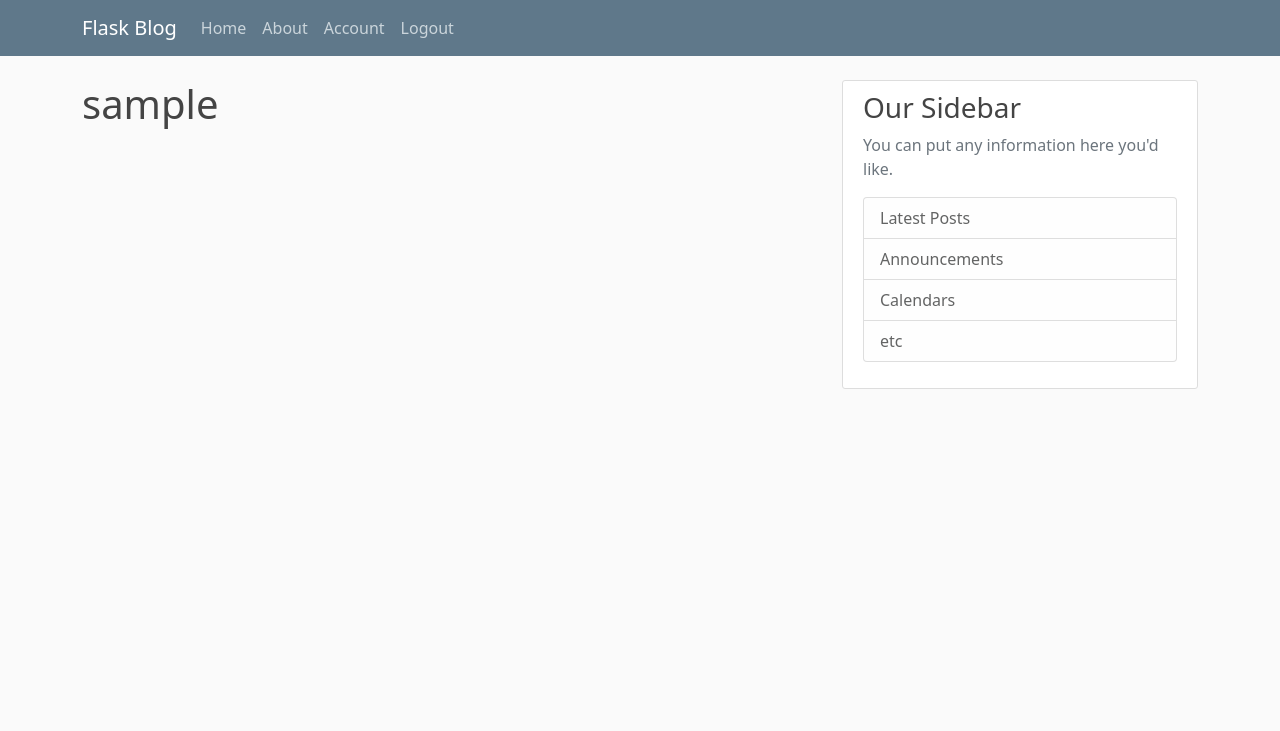
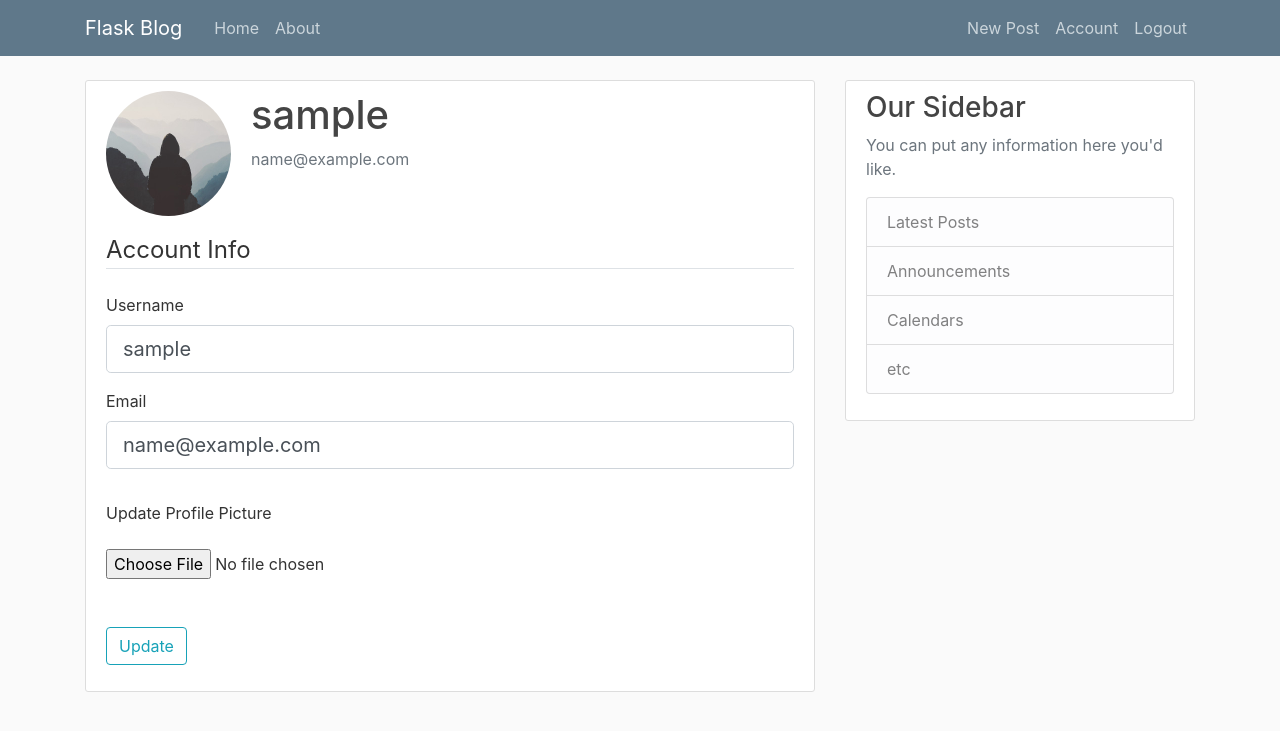
Before and after one commit to BrianxYu/Python_Flask_Corey_Tutorial, a Flask app: page /account in a window 1280 px wide. Shown: the top 731 px of the page. Run offline with Flask 3, Linux system fonts and the light colour scheme; the visitor is signed in with stand-in values (Sample User, id 1); some libraries are stand-ins or nearby versions.

Commit message:
Added functionality to create, update and delete posts

```diff
--- a/flaskblog/__init__.py
+++ b/flaskblog/__init__.py
@@ -2,14 +2,20 @@ from flask import Flask
 from flask_sqlalchemy import SQLAlchemy
 from flask_bcrypt import Bcrypt
 from flask_login import LoginManager
+from flask_swagger import swagger
 
 app = Flask(__name__)
 app.config['SECRET_KEY'] = 'f15bece435da232d6b42e722081eb4a7'
 app.config['SQLALCHEMY_DATABASE_URI'] = 'sqlite:///site.db'
+
 db = SQLAlchemy(app)
+
 bcrypt = Bcrypt(app)
+
 login_manager = LoginManager(app)
 login_manager.login_view = 'login' # this is where the viewer will be redirected if accessing pages that requied login
 login_manager.login_message_category = 'info'
 
+swg = swagger(app)
+
 from flaskblog import routes
--- a/flaskblog/forms.py
+++ b/flaskblog/forms.py
@@ -1,7 +1,9 @@
 from flask_wtf import FlaskForm
-from wtforms import StringField, PasswordField, SubmitField, BooleanField
+from flask_wtf.file import FileField, FileAllowed
+from wtforms import StringField, PasswordField, SubmitField, BooleanField, TextAreaField
 from wtforms.validators import DataRequired, Length, Email, EqualTo, ValidationError
 from flaskblog.models import User
+from flask_login import current_user
 
 class RegistrationForm(FlaskForm):
     username = StringField('Username',
@@ -19,7 +21,7 @@ class RegistrationForm(FlaskForm):
             raise ValidationError("Username is taken, please choose a different one")
 
     def validate_email(self, email):
-        user = User.query.filter_by(email = email.data).first()
+        user = User.query.filter_by(email = email.data.lower()).first()
         if user:
             raise ValidationError("Email is taken, please choose a different one")
 
@@ -30,3 +32,30 @@ class LoginForm(FlaskForm):
     password = PasswordField('Password', validators=[DataRequired()])
     remember = BooleanField('Remember Me')
     submit = SubmitField('Login')
+
+
+class UpdateAccountForm(FlaskForm):
+    username = StringField('Username',
+                           validators=[DataRequired(), Length(min=2, max=20)])
+    email = StringField('Email',
+                        validators=[DataRequired(), Email()])
+    picture = FileField('Update Profile Picture', validators = [FileAllowed(['jpg', 'png'])])
+    submit = SubmitField('Update')
+
+    def validate_username(self, username):
+        if username.data != current_user.username:
+            user = User.query.filter_by(username = username.data).first()
+            if user:
+                raise ValidationError("Username is taken, please choose a different one")
+
+    def validate_email(self, email):
+        if email.data.lower() != current_user.email:
+            user = User.query.filter_by(email = email.data.lower()).first()
+            if user:
+                raise ValidationError("Email is taken, please choose a different one")
+
+
+class PostForm(FlaskForm):
+    title = StringField('Title', validators = [DataRequired()])
+    content = TextAreaField('Content', validators = [DataRequired()])
+    submit = SubmitField('Post')
--- a/flaskblog/routes.py
+++ b/flaskblog/routes.py
@@ -1,27 +1,16 @@
-from flask import render_template, url_for, flash, redirect, request
+import os
+import secrets
+from PIL import Image
+from flask import render_template, url_for, flash, redirect, request, abort
 from flaskblog import app, db, bcrypt
-from flaskblog.forms import RegistrationForm, LoginForm
-from flaskblog.models import User
+from flaskblog.forms import RegistrationForm, LoginForm, UpdateAccountForm, PostForm
+from flaskblog.models import User, Post
 from flask_login import login_user, current_user, logout_user, login_required
-
-posts = [
-    {
-        'author': "Author 1",
-        'title': 'Blog Post 1',
-        'content': 'First post content',
-        'date_posted': 'April 20, 2023'
-    },
-    {
-        'author': "Author 2",
-        'title': 'Blog Post 2',
-        'content': 'Second post content',
-        'date_posted': 'June 20, 2023'
-    }
-]
 
 @app.route("/")
 @app.route("/home")
 def home():
+    posts = Post.query.all()
     return render_template('home.html', posts=posts)
 
 @app.route("/about")
@@ -64,7 +53,85 @@ def logout():
     logout_user() # user is not required since it is to log out the current user
     return redirect(url_for('home'))
 
-@app.route("/account")
+
+def save_picture(form_picture, output_size: tuple = (125, 125)) -> str:
+    # Prepare image name and path
+    _, suffix = os.path.splitext(form_picture.filename)
+    picture_fn = secrets.token_hex(8) + suffix
+    picture_path = os.path.join(app.root_path, 'static/profile_pics', picture_fn)
+
+    # Resize the image to reduce volume
+    i = Image.open(form_picture)
+    i.thumbnail(output_size)
+
+    # Store to desired path
+    i.save(picture_path)
+    return picture_fn
+
+@app.route("/account", methods = ['GET', 'POST'])
 @login_required # this decorator will enforce the user to login before can access
 def account():
-    return render_template('account.html', title = 'Account')
+    form = UpdateAccountForm()
+    if form.validate_on_submit():
+        if form.picture.data:
+            picture_file = save_picture(form.picture.data)
+        current_user.username = form.username.data
+        current_user.email = form.email.data.lower()
+        current_user.image_file = picture_file
+        db.session.commit()
+        flash('Your account has been updated!', 'success')
+        return redirect(url_for('account'))
+    elif request.method == "GET":
+        form.username.data = current_user.username
+        form.email.data = current_user.email
+    image_file = url_for("static", filename = f'profile_pics/{current_user.image_file}')
+    return render_template('account.html', title = 'Account',
+                           image_file = image_file, form = form)
+
+@app.route("/post/new", methods = ['GET', 'POST'])
+@login_required
+def new_post():
+    form = PostForm()
+    if form.validate_on_submit():
+        post = Post(title = form.title.data, content = form.content.data, author = current_user)
+        db.session.add(post)
+        db.session.commit()
+        flash('Your post has been created!', 'success')
+        return redirect(url_for('home'))
+    return render_template("create_post.html", title = "New Post", form = form, legend = 'New Post')
+
+@app.route("/post/<int:post_id>")
+def post(post_id: int):
+    post = Post.query.get_or_404(post_id)
+    return render_template("post.html", title = post.title, post = post)
+
+@app.route("/post/<int:post_id>/update", methods = ['GET', 'POST'])
+@login_required
+def update_post(post_id: int):
+    post = Post.query.get_or_404(post_id)
+    if post.author != current_user:
+        abort(403)
+    form = PostForm()
+    if form.validate_on_submit():
+        post.title = form.title.data
+        post.content = form.content.data
+        db.session.commit()
+        flash("Your post has been updated!", 'success')
+        return redirect(url_for('post', post_id = post.id))
+    elif request.method == 'GET':
+        form.title.data = post.title
+        form.content.data = post.content
+    return render_template("create_post.html", title = "Update Post", form = form, legend = 'Update Post')
+
+
+@app.route("/post/<int:post_id>/delete", methods = ['POST'])
+@login_required
+def delete_post(post_id: int):
+    post = Post.query.get_or_404(post_id)
+    if post.author != current_user:
+        abort(403)
+    db.session.delete(post)
+    db.session.commit()
+    flash("Your post has been deleted!", 'success')
+
+    return redirect(url_for('home'))
--- a/flaskblog/templates/account.html
+++ b/flaskblog/templates/account.html
@@ -1,4 +1,60 @@
 {% extends "layout.html" %}
 {% block content %}
-    <h1>{{ current_user.username }}</h1>
+<div class="content-section">
+    <div class="media">
+        <img class="rounded-circle account-img" src="{{ image_file }}">
+        <div class="media-body">
+            <h2 class="account-heading">{{ current_user.username }}</h2>
+            <p class="text-secondary">{{ current_user.email }}</p>
+        </div>
+    </div>
+    <form method="POST" action="" enctype="multipart/form-data">
+        {{ form.hidden_tag() }}
+        <fieldset class="form-group">
+            <legend class="border-bottom mb-4">Account Info</legend>
+
+            <div class="form-group">
+                {{ form.username.label(class="form-control-label") }}
+                {% if form.username.errors %}
+                    {{ form.username(class="form-control form-control-lg is-invalid") }}
+                    <div class="invalid-feedback">
+                        {% for error in form.username.errors %}
+                            <span>{{ error }}</span>
+                        {% endfor %}
+                    </div>
+                {% else %}
+                    {{ form.username(class="form-control form-control-lg") }}
+                {% endif %}
+            </div>
+
+            <div class="form-group">
+                {{ form.email.label(class="form-control-label") }}
+                {% if form.email.errors %}
+                    {{ form.email(class="form-control form-control-lg is-invalid") }}
+                    <div class="invalid-feedback">
+                        {% for error in form.email.errors %}
+                            <span>{{ error }}</span>
+                        {% endfor %}
+                    </div>
+                {% else %}
+                    {{ form.email(class="form-control form-control-lg") }}
+                {% endif %}
+            </div>
+
+            <div class="form-group pt-3">
+                <p>{{ form.picture.label() }}</p>
+                {{ form.picture(class='form-control-file') }}
+                {% if form.picture.errors %}
+                    {% for error in form.picture.errors %}
+                        <p class="text-danger">{{ error }}</p></br>
+                    {% endfor %}
+                {% endif %}
+
+            </div>
+
+        </fieldset>
+        <div class="form-group pt-3">{{ form.submit(class="btn btn-outline-info") }}</div>
+    </form>
+
+</div>
 {% endblock content %}
--- a/flaskblog/templates/layout.html
+++ b/flaskblog/templates/layout.html
@@ -2,12 +2,13 @@
 <html lang="en">
 
 <head>
-    <meta charset="UTF-8">
-    <meta name="viewport" content="width=device-width, initial-scale=1.0">
+    <meta charset="utf-8">
+    <meta name="viewport" content="width=device-width, initial-scale=1, shrink-to-fit=no">
 
     <!-- Bootstrap CSS -->
-    <link href="https://cdn.jsdelivr.net/npm/bootstrap@5.0.2/dist/css/bootstrap.min.css" rel="stylesheet"
-        integrity="sha384-EVSTQN3/azprG1Anm3QDgpJLIm9Nao0Yz1ztcQTwFspd3yD65VohhpuuCOmLASjC" crossorigin="anonymous">
+    <link rel="stylesheet" href="https://maxcdn.bootstrapcdn.com/bootstrap/4.0.0/css/bootstrap.min.css"
+        integrity="sha384-Gn5384xqQ1aoWXA+058RXPxPg6fy4IWvTNh0E263XmFcJlSAwiGgFAW/dAiS6JXm"
+        crossorigin="anonymous">
 
     <link rel="stylesheet" type="text/css" href="{{ url_for('static', filename='main.css') }}">
 
@@ -35,6 +36,7 @@
                     <!-- Navbar Right Side -->
                     <div class="navbar-nav">
                         {% if current_user.is_authenticated %}
+                            <a class="nav-item nav-link" href="{{ url_for('new_post') }}">New Post</a>
                             <a class="nav-item nav-link" href="{{ url_for('account') }}">Account</a>
                             <a class="nav-item nav-link" href="{{ url_for('logout') }}">Logout</a>
                         {% else %}
@@ -75,10 +77,11 @@
             </div>
         </div>
     </main>
-    <!-- Bootstrap Bundle with Popper -->
-    <script src="https://cdn.jsdelivr.net/npm/bootstrap@5.0.2/dist/js/bootstrap.bundle.min.js"
-        integrity="sha384-MrcW6ZMFYlzcLA8Nl+NtUVF0sA7MsXsP1UyJoMp4YLEuNSfAP+JcXn/tWtIaxVXM"
-        crossorigin="anonymous"></script>
+
+    <!-- Optional JavaScript -->
+    <!-- jQuery first, then Popper.js, then Bootstrap JS -->
+    <script src="https://code.jquery.com/jquery-3.2.1.slim.min.js" integrity="sha384-KJ3o2DKtIkvYIK3UENzmM7KCkRr/rE9/Qpg6aAZGJwFDMVNA/GpGFF93hXpG5KkN" crossorigin="anonymous"></script>
+    <script src="https://cdnjs.cloudflare.com/ajax/libs/popper.js/1.12.9/umd/popper.min.js" integrity="sha384-ApNbgh9B+Y1QKtv3Rn7W3mgPxhU9K/ScQsAP7hUibX39j7fakFPskvXusvfa0b4Q" crossorigin="anonymous"></script>
+    <script src="https://maxcdn.bootstrapcdn.com/bootstrap/4.0.0/js/bootstrap.min.js" integrity="sha384-JZR6Spejh4U02d8jOt6vLEHfe/JQGiRRSQQxSfFWpi1MquVdAyjUar5+76PVCmYl" crossorigin="anonymous"></script>
 </body>
-
 </html>
--- a/flaskblog/templates/login.html
+++ b/flaskblog/templates/login.html
@@ -36,7 +36,7 @@
                 {{ form.remember.label(class="form-check-label") }}
             </div>
         </fieldset>
-        <div class="form-group">
+        <div class="form-group pt-3">
             {{ form.submit(class="btn btn-outline-info") }}
         </div>
         <small class="text-muted ml-2">
--- a/flaskblog/templates/register.html
+++ b/flaskblog/templates/register.html
@@ -62,7 +62,7 @@
                 {% endif %}
             </div>
         </fieldset>
-        <div class="form-group">{{ form.submit(class="btn btn-outline-info") }}</div>
+        <div class="form-group pt-3">{{ form.submit(class="btn btn-outline-info") }}</div>
     </form>
 </div>
 
```
Also changed, not shown: flaskblog/templates/create_post.html (added, +40 -0 lines), flaskblog/templates/home.html (+4 -3 lines), flaskblog/templates/post.html (added, +44 -0 lines), flaskblog/static/main.css (indentation only), flaskblog/static/profile_pics/default.jpg (added).
